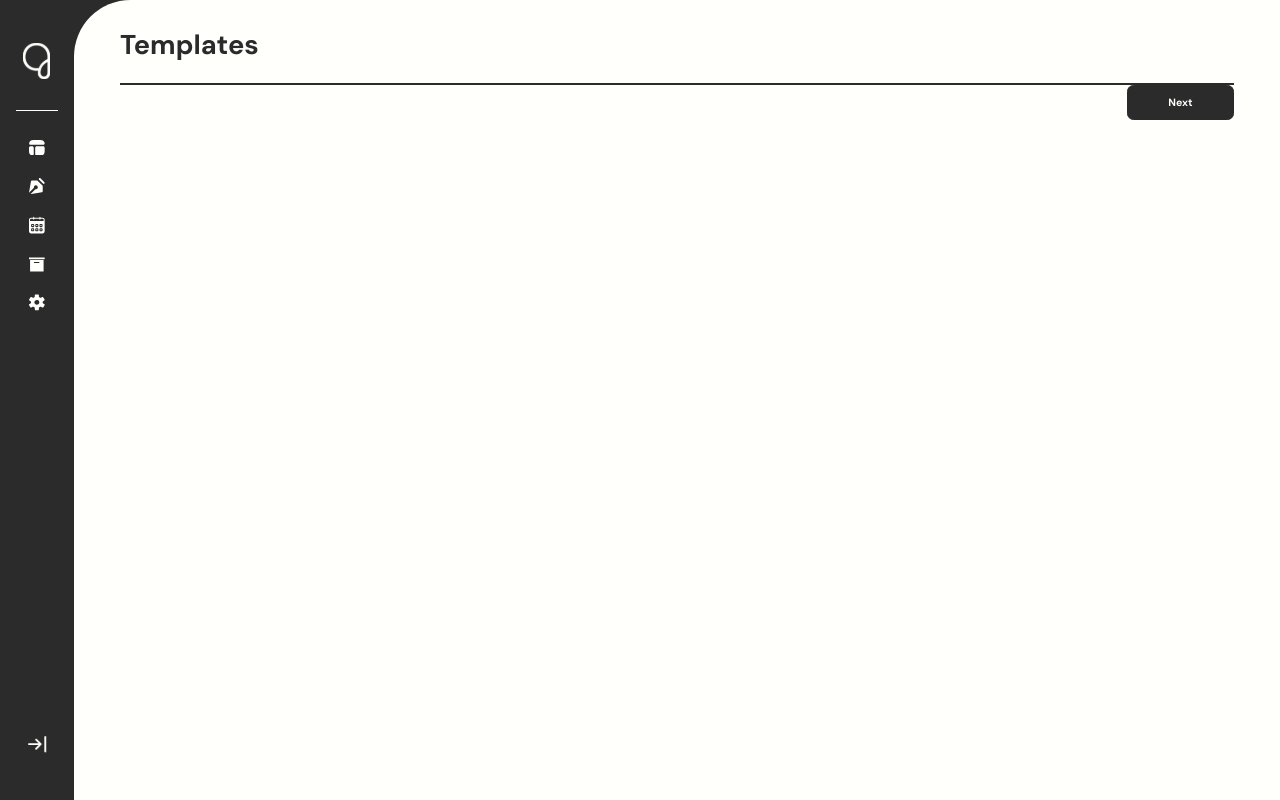
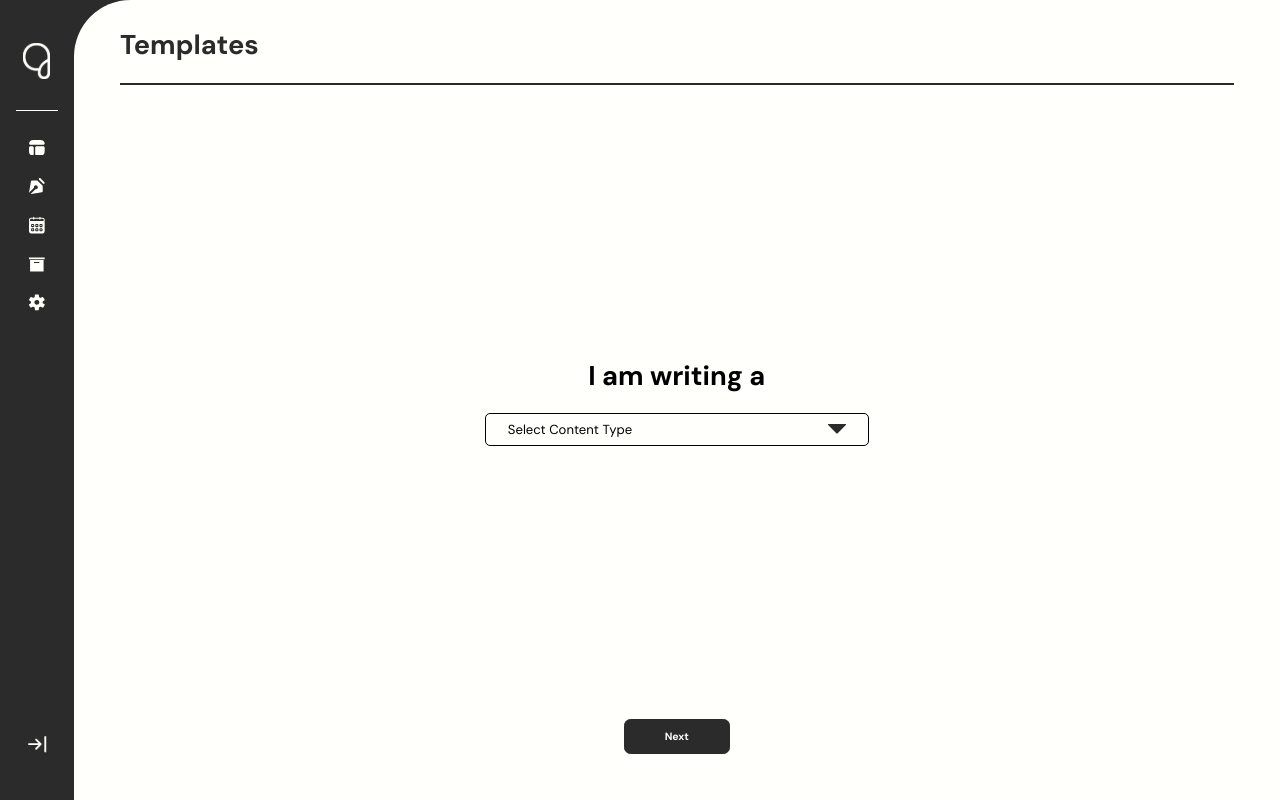
Before and after one commit to GeekLabsHoldings/Machine-Genius, a Next.js app: page /content-creator in a window 1280 px wide. Built offline with nearby package versions, Linux system fonts and the light colour scheme.

Commit message:
article preview edit

```diff
--- a/app/content-creator/page.tsx
+++ b/app/content-creator/page.tsx
@@ -1,9 +1,7 @@
-
 import CustomSelectInput from "../_components/CustomSelectInput/CustomSelectInput";
 import CustomBtn from "../_components/Button/CustomBtn";
 
-import styles from './contentCreator.module.css'
-
+import styles from "./contentCreator.module.css";
 
 const options = [
   "PST",
@@ -11,40 +9,26 @@ const options = [
   "Movie Myth",
   "Investorcracy",
   "Mega Projects",
-  "PST Canada"
-]
-
-
+  "PST Canada",
+];
 
 const contentCreator = () => {
   return (
     <div className="flex flex-col h-full">
-
-      {/* <div className="flex flex-col justify-center items-center w-full h-full">
+      <div className="flex flex-col justify-center items-center w-full h-full">
         <div className="flex flex-col justify-center items-center w-[30vw] m-auto h-full">
           <label className={styles.select_label}>I am writing a</label>
           <CustomSelectInput label="Select Content Type" options={options} />
         </div>
 
-
-      <div className="flex justify-between items-center">
-      <CustomBtn word="test" icon={ReloadIcon} btnColor="white" />
-      </div> */}
         <div className="flex justify-end items-center">
-        <CustomBtn word="Next"  btnColor="black" href="content-creator/choose-brand" />
+          <CustomBtn
+            word="Next"
+            btnColor="black"
+            href="content-creator/choose-brand"
+          />
         </div>
-
-      {/* <TopicColapse title="Canada Hates People" date="April 16th 2024">
-        <div className="space-y-[1.5vw]">
-          <ArticleWithChecked article="Lorem ipsum dolor sit amet, consectetur adipiscing elit, sed do eiusmod tempor incididunt ut labore et dolore" />
-          <ArticleWithChecked article="Lorem ipsum dolor sit amet, consectetur adipiscing elit, sed do eiusmod tempor incididunt ut labore et dolore" />
-          <ArticleWithChecked article="Lorem ipsum dolor sit amet, consectetur adipiscing elit, sed do eiusmod tempor incididunt ut labore et dolore" />
-          <ArticleWithChecked article="Lorem ipsum dolor sit amet, consectetur adipiscing elit, sed do eiusmod tempor incididunt ut labore et dolore" />
       </div>
-      </TopicColapse> */}
-      {/* <CustomBtn word="test" icon={ReloadIcon} btnColor="white" /> */}
-
-    {/* </div> */}
     </div>
   );
 };
```
Lines whose indentation alone changed are shown as unchanged.
